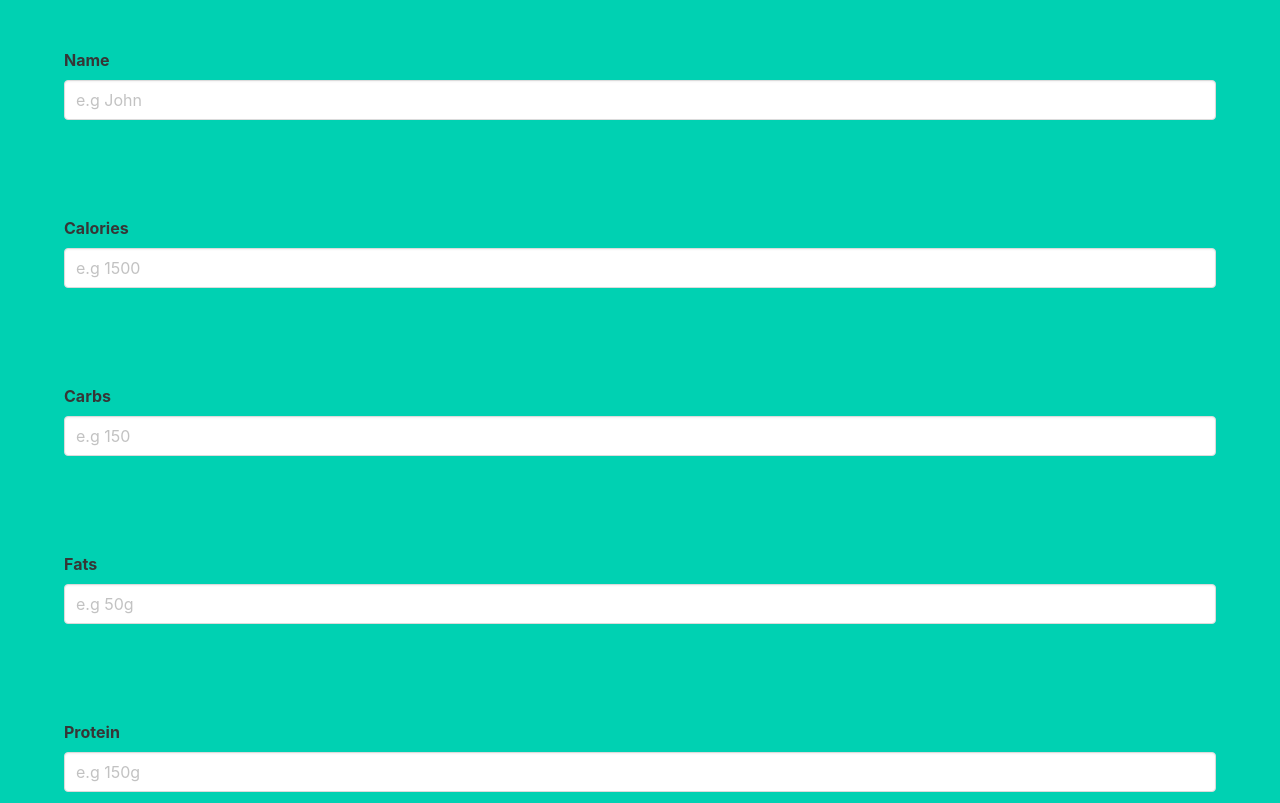
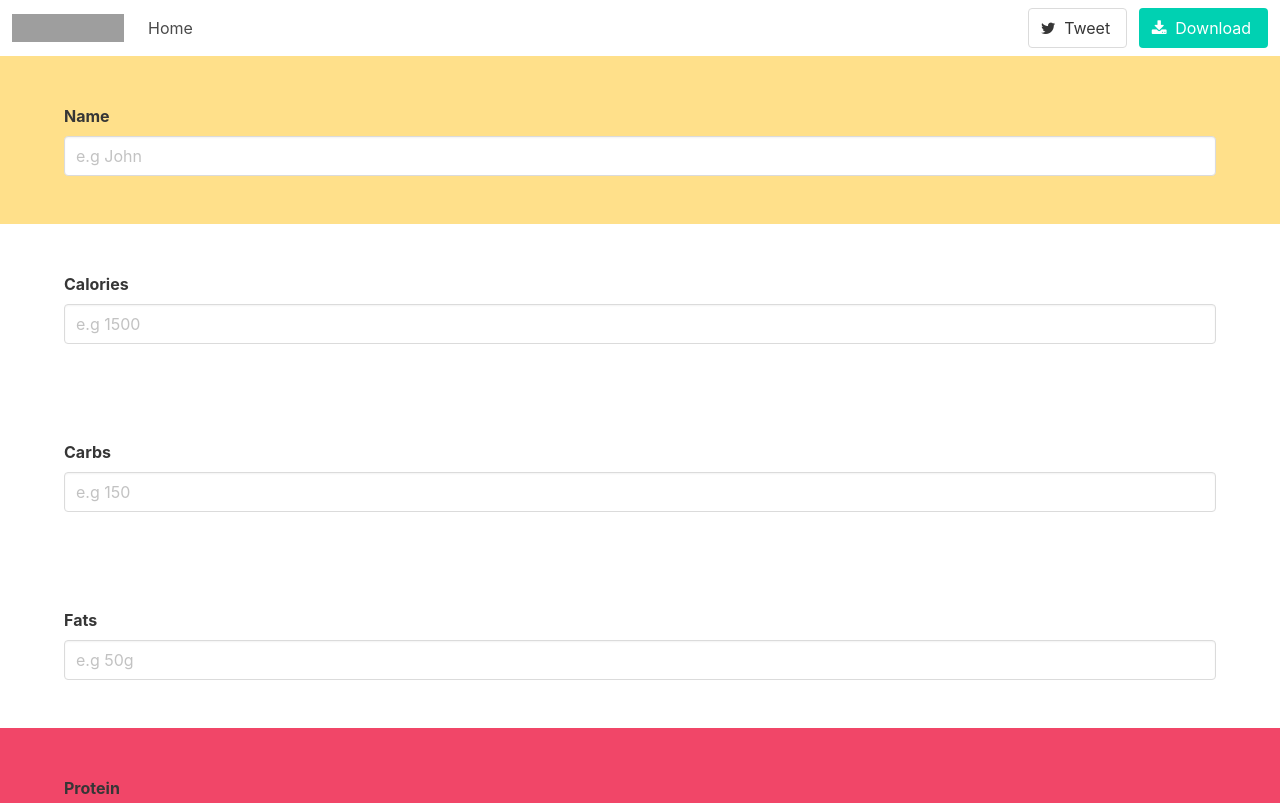
Before and after one commit to thetrebelcc/Macro-Manage, a plain HTML site: page form.html in a window 1280 px wide. Shown: the top 803 px of the page. Drawn offline with nearby package versions, Linux system fonts and the light colour scheme; grey boxes are pictures that could not be loaded.

Commit message:
form head

```diff
--- a/form.html
+++ b/form.html
@@ -1,5 +1,6 @@
 <!DOCTYPE html>
 <html>
+
 <head>
  <meta charset="utf-8">
     <meta name="viewport" content="width=device-width, initial-scale=1">
@@ -15,21 +16,74 @@
   crossorigin="anonymous"></script>
 
   <script src="https://www.gstatic.com/firebasejs/4.8.1/firebase.js"></script>
+</head>
 
 
-  </head>
-  <title></title>
+  <title>Macro Manage Form Sheet</title>
+
 </head>
 
 <body>
 
-<section class="hero is-primary">
+<nav class="navbar is-transparent">
+  <div class="navbar-brand">
+    <a class="navbar-item" href="https://bulma.io">
+      <img src="https://bulma.io/images/bulma-logo.png" alt="Bulma: a modern CSS framework based on Flexbox" width="112" height="28">
+    </a>
+    <div class="navbar-burger burger" data-target="navbarExampleTransparentExample">
+      <span></span>
+      <span></span>
+      <span></span>
+    </div>
+  </div>
+
+  <div id="navbarExampleTransparentExample" class="navbar-menu">
+    <div class="navbar-start">
+      <a class="navbar-item" href="index.html">
+        Home
+      </a>
+        </div>
+      </div>
+    </div>
+
+    <div class="navbar-end">
+      <div class="navbar-item">
+        <div class="field is-grouped">
+          <p class="control">
+            <a class="bd-tw-button button" data-social-network="Twitter" data-social-action="tweet" data-social-target="http://localhost:4000" target="_blank" href="https://twitter.com/intent/tweet?text=Bulma: a modern CSS framework based on Flexbox&amp;hashtags=bulmaio&amp;url=http://localhost:4000&amp;via=jgthms">
+              <span class="icon">
+                <i class="fa fa-twitter"></i>
+              </span>
+              <span>
+                Tweet
+              </span>
+            </a>
+          </p>
+          <p class="control">
+            <a class="button is-primary" href="https://github.com/jgthms/bulma/archive/0.5.1.zip">
+              <span class="icon">
+                <i class="fa fa-download"></i>
+              </span>
+              <span>Download</span>
+            </a>
+          </p>
+        </div>
+      </div>
+    </div>
+  </div>
+</nav>
+
+
+
+
+
+<section class="hero is-warning">
   <div class="hero-body">
     <div class="container">
     <div class="field">
   <label class="label">Name</label>
   <div class="control">
-    <input class="input" type="text" id="user-name" placeholder="e.g John" >
+    <input class="input" type="text" id="user-name" placeholder="e.g John"  >
   </div>
 </div>
 
@@ -38,7 +92,7 @@
 </section>
 
 
-<Section class="hero is-primary">
+<Section class="">
   <div class="hero-body">
     <div class="container">
       <div class="field">
@@ -51,7 +105,7 @@
                   </div>
                     </section>
 
-<Section class="hero is-primary">
+<Section class="">
   <div class="hero-body">
     <div class="container">
       <div class="field">
@@ -64,7 +118,7 @@
                   </div>
                     </section>
 
-<Section class="hero is-primary">
+<Section class="">
   <div class="hero-body">
     <div class="container">
       <div class="field">
@@ -77,7 +131,7 @@
                   </div>
                     </section>
 
-<Section class="hero is-primary">
+<Section class="hero is-danger">
   <div class="hero-body">
     <div class="container">
       <div class="field">
```
